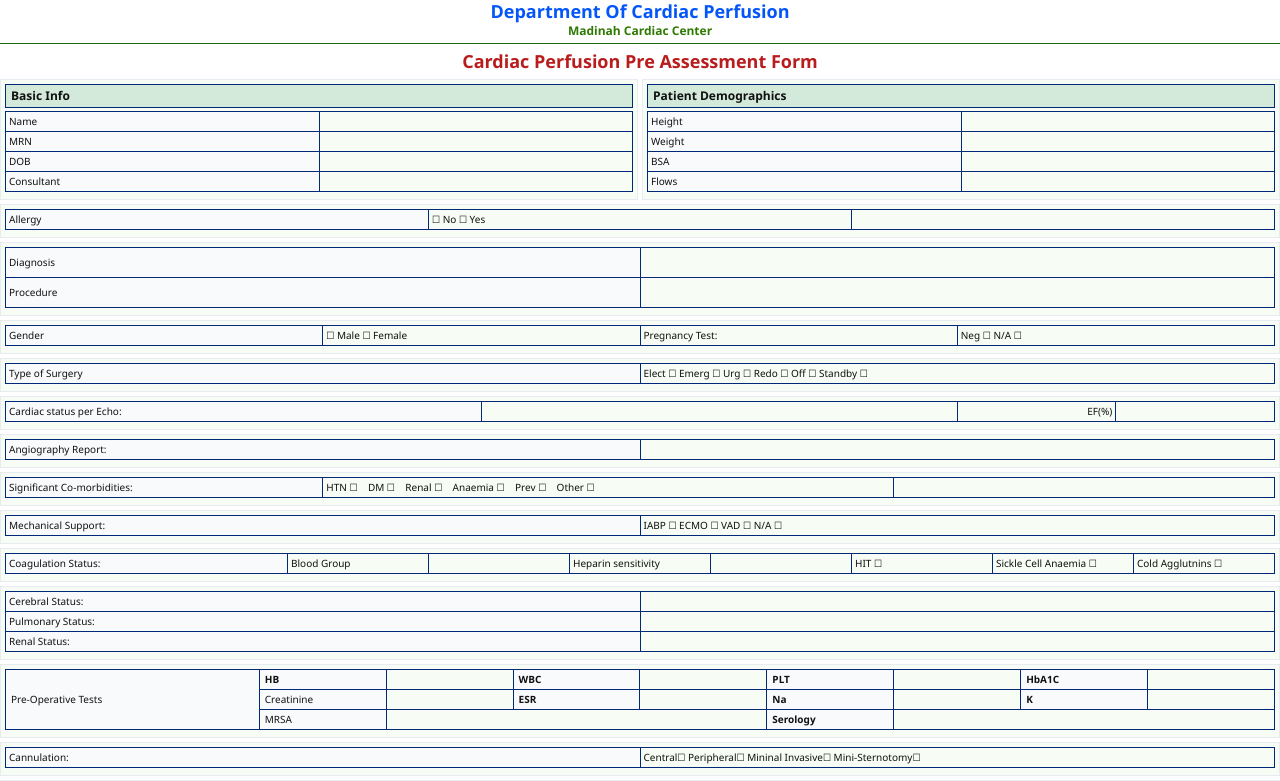
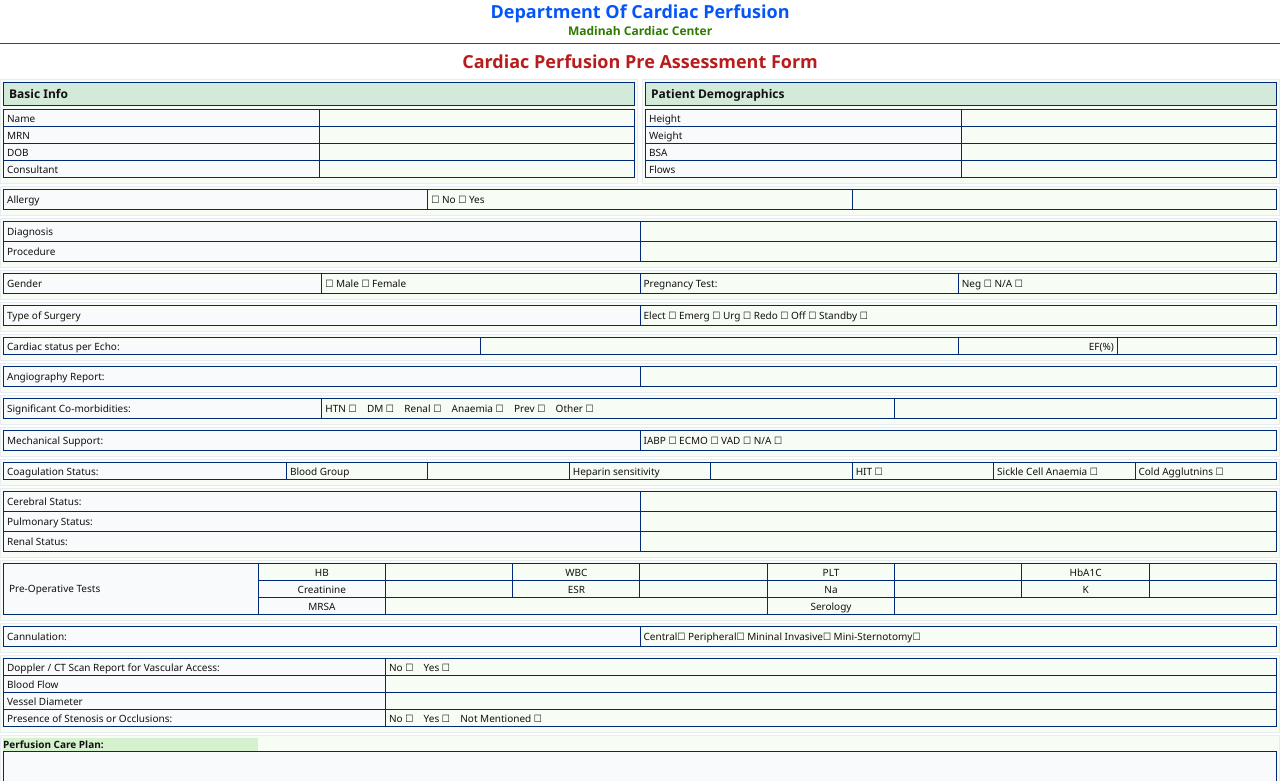
Before and after one commit to finashinas123/LogbookWeb, a Flask app: template templates/pdf1.html in a window 1280 px wide. Shown: the top 781 px of the page. Run offline with Flask 3, Linux system fonts and the light colour scheme; the template is opened without the code that fills it, so the values that code supplies are empty.

Commit message:
Refactor card styles and inline text heights

```diff
--- a/templates/pdf1.html
+++ b/templates/pdf1.html
@@ -76,9 +76,9 @@ h2 {
 
 /* CARD */
 .card {
-    border: 1px solid #e7ebf2;
-    padding: 4px;
-    margin-bottom: 4px;
+    border: 0.5px solid #e7ebf2;
+    padding: 2px;
+    margin-bottom: 2px;
     background: #f7fcf4;
 
 
@@ -130,7 +130,7 @@ td:first-child,
 
 /* INLINE TEXT */
 .inline {
-    line-height: 1.3;
+    line-height: 1;
 
 
 }
@@ -249,11 +249,11 @@ td:first-child,
         <table>
             <tr>
                 <td >Diagnosis</td>
-                <td class="inline" style="height:30px";> {{ data.diagnosis }}</td>
+                <td class="inline" style="height:20px";> {{ data.diagnosis }}</td>
             </tr>
             <tr>
                 <td >Procedure</td>
-                <td class="inline" style="height:30px";> {{ data.procedure }}</td>
+                <td class="inline" style="height:20px";> {{ data.procedure }}</td>
             </tr>
         </table>
     </div>
@@ -391,40 +391,40 @@ td:first-child,
             <tr>
                 <td class="label" rowspan="3">Pre-Operative Tests</td>
 
-                <td class="sub-label">HB</td>
+                <td class="inline">HB</td>
                 <td>{{ data.HB }}</td>
 
-                <td class="sub-label">WBC</td>
+                <td class="inline">WBC</td>
                 <td>{{ data.WBC }}</td>
 
-                <td class="sub-label">PLT</td>
+                <td class="inline">PLT</td>
                 <td>{{ data.PLT }}</td>
-                <td class="sub-label">HbA1C</td>
+                <td class="inline">HbA1C</td>
                 <td>{{ data.HbA1C }}</td>
             </tr>
 
             <!-- ROW 2 -->
             <tr>
 
-                <td class="sub-label">Creatinine</td>
+                <td class="inline">Creatinine</td>
                 <td>{{ data.creatinine }}</td>
 
-                <td class="sub-label">ESR</td>
+                <td class="inline">ESR</td>
                 <td>{{ data.ESR }}</td>
-                <td class="sub-label">Na</td>
+                <td class="inline">Na</td>
                 <td>{{ data.Na }}</td>
 
-                <td class="sub-label">K</td>
+                <td class="inline">K</td>
                 <td>{{ data.K }}</td>
             </tr>
 
             <!-- ROW 3 -->
 
             <tr>
-                <td class="sub-label">MRSA</td>
+                <td class="inline">MRSA</td>
                 <td colspan="3">{{ data.MRSA }}</td>
 
-                <td class="sub-label">Serology</td>
+                <td class="inline">Serology</td>
                 <td colspan="3">{{ data.serology }}</td>
             </tr>
 
```
